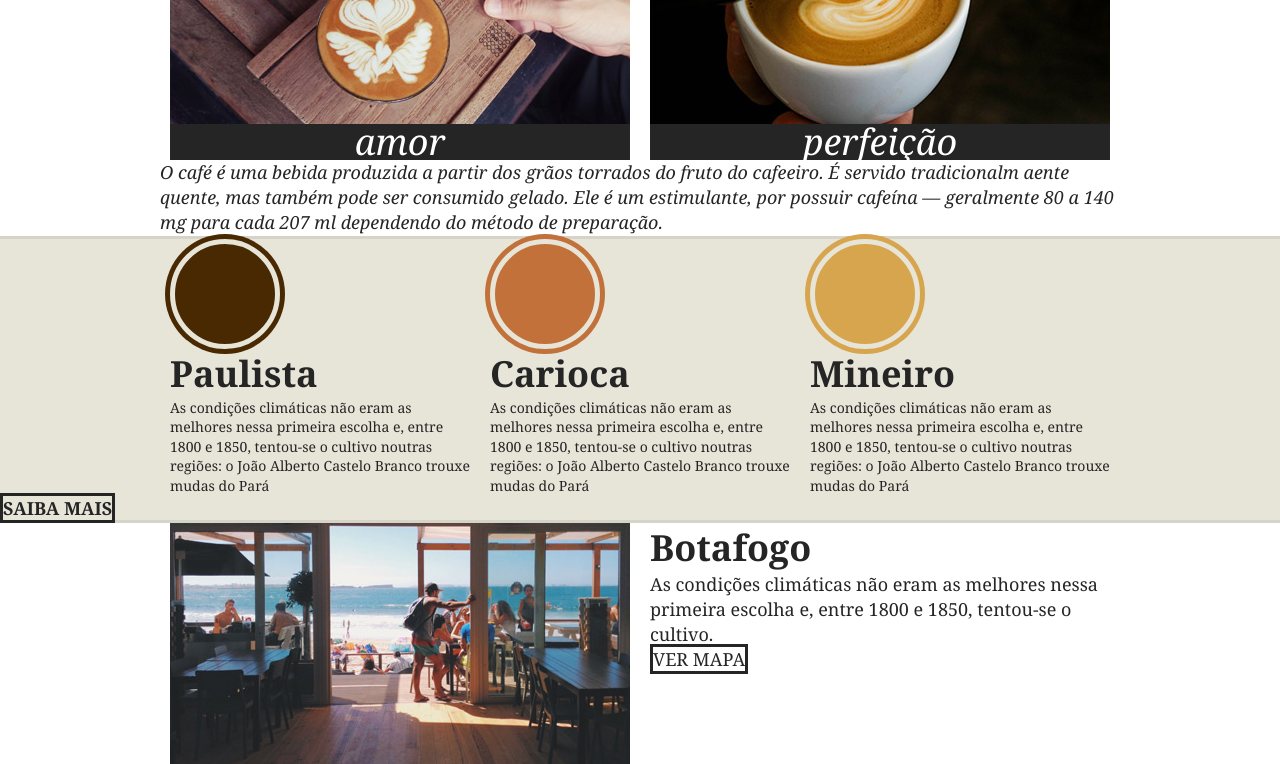
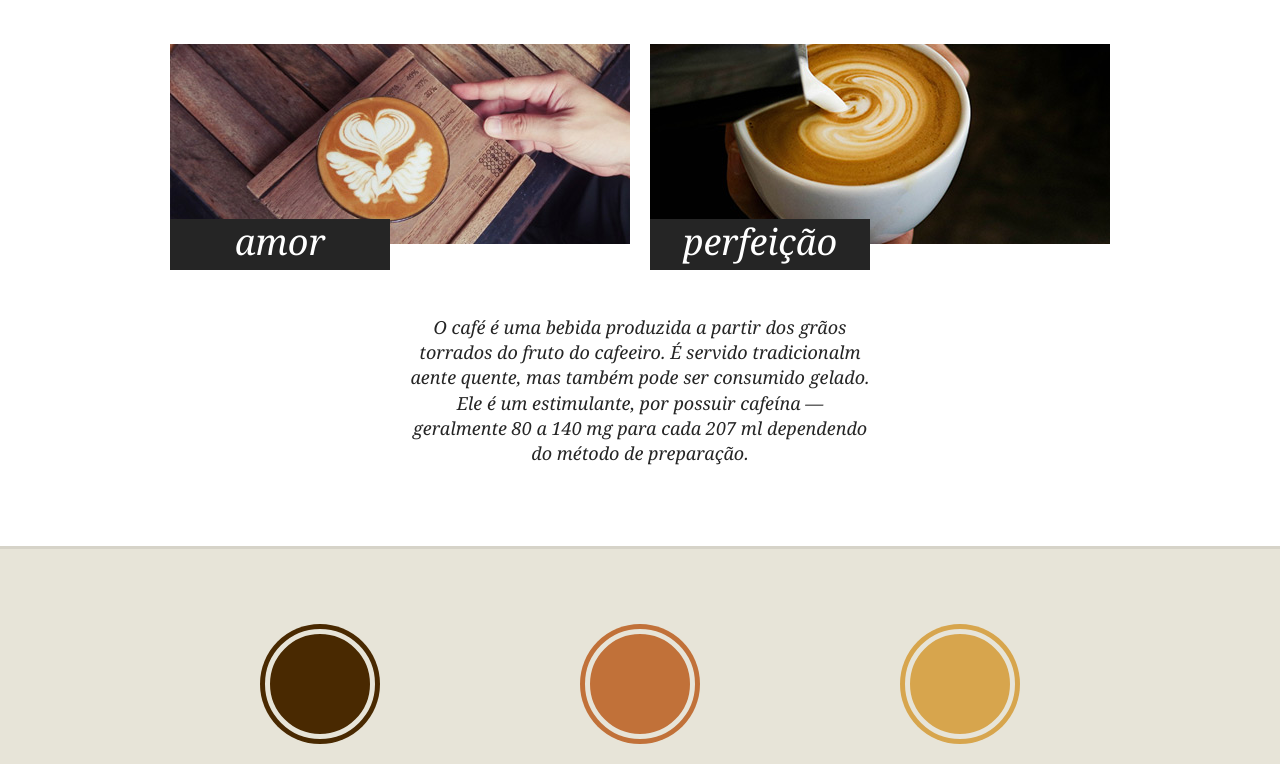
Before and after one commit to kaiofelipejs/css-avancado-origamid, a plain HTML site: page brafe-1-grid/index.html in a window 1280 px wide. Shown: the part 677-1441 px from the top of the page. Drawn offline with Linux system fonts and the light colour scheme.

Commit message:
add styles in 'sobre' and 'produtos'

```diff
--- a/brafe-1-grid/css/style.css
+++ b/brafe-1-grid/css/style.css
@@ -91,8 +91,14 @@ img {
 
 /* Sobre */
 
+.sobre {
+	padding: 60px 0;
+}
+
 .sobre h2 {
 	font-size: 2.25em;
+	text-align: center;
+	margin-bottom: 60px;
 }
 
 .sobre-item h3 {
@@ -104,12 +110,18 @@ img {
 	font-weight: normal;
 	text-align: center;
 	position: relative;
+	width: 220px;
+	padding: 5px 0 10px 0;
+	top: -25px;
 }
 
 .sobre > p {
 	font-size: 1.125em;
 	line-height: 1.4em;
 	font-style: italic;
+	max-width: 460px;
+	margin: 20px auto;
+	text-align: center;
 }
 
 /* Produtos */
@@ -118,10 +130,17 @@ img {
 	background: #e7e4d8;
 	border-top: 3px solid #d6d3c8;
 	border-bottom: 3px solid #d6d3c8;
+	padding: 60px 0;
+}
+
+.produtos-item {
+	margin-bottom: 40px;
 }
 
 .produtos-item h2 {
 	font-size: 2.25em;
+	text-align: center;
+	margin-bottom: 20px;
 }
 
 .produtos-item h2::before {
@@ -133,6 +152,7 @@ img {
 	border-radius: 50%;
 	border: 5px solid #e7e4d8;
 	box-shadow: 0 0 0 5px currentColor;
+	margin: 20px auto;
 }
 
 h2.produtos-paulista::before {
@@ -160,6 +180,10 @@ h2.produtos-mineiro::before {
 	font-size: 1.125em;
 	font-weight: bold;
 	text-transform: uppercase;
+	display: block;
+	padding: 15px 0;
+	width: 180px;
+	margin: 0 auto;
 }
 
 /* Locais */
```
